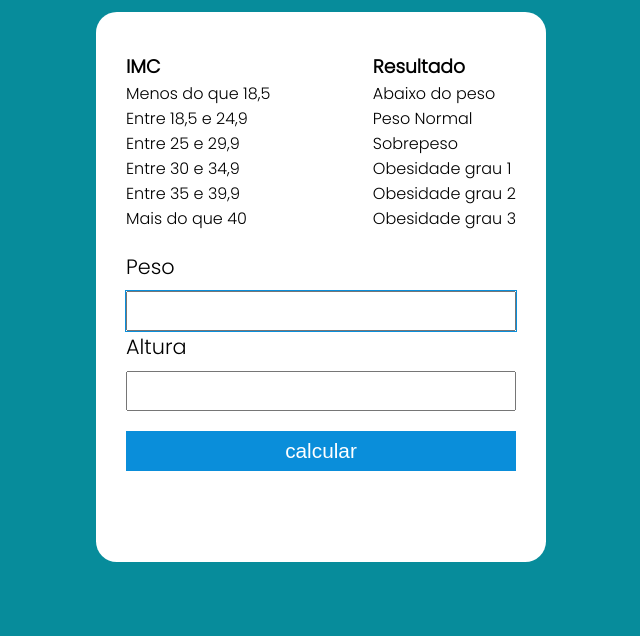
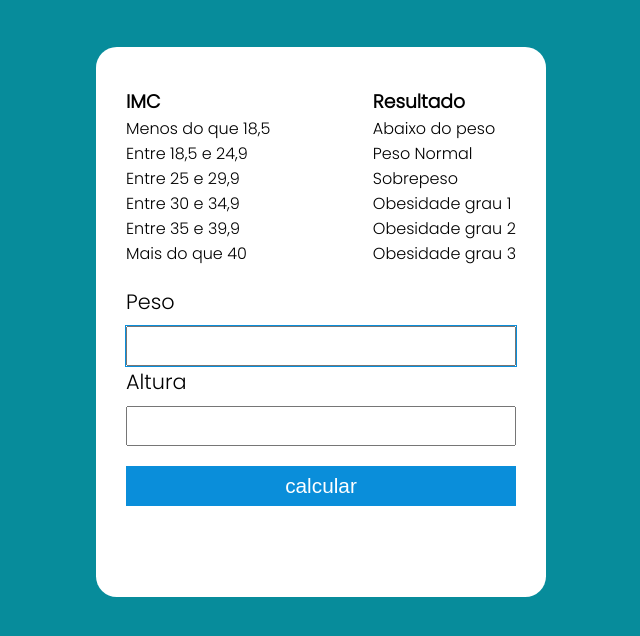
Before and after one commit to nicolasBraga01/calculadoraIMC, a plain HTML site: page index.html in a window 1280 px wide. Shown: the whole page, without its empty margins (319-959 px from the left). Drawn offline with Linux system fonts and the light colour scheme.

Commit message:
ajuste final

```diff
--- a/style.css
+++ b/style.css
@@ -24,7 +24,7 @@ body {
 
 .container{
     width: 450px;
-    margin-top: 10px;
+    margin-top: 45px;
     height: 550px;
     border-radius: 1.3em;
     padding: 30px;
```
